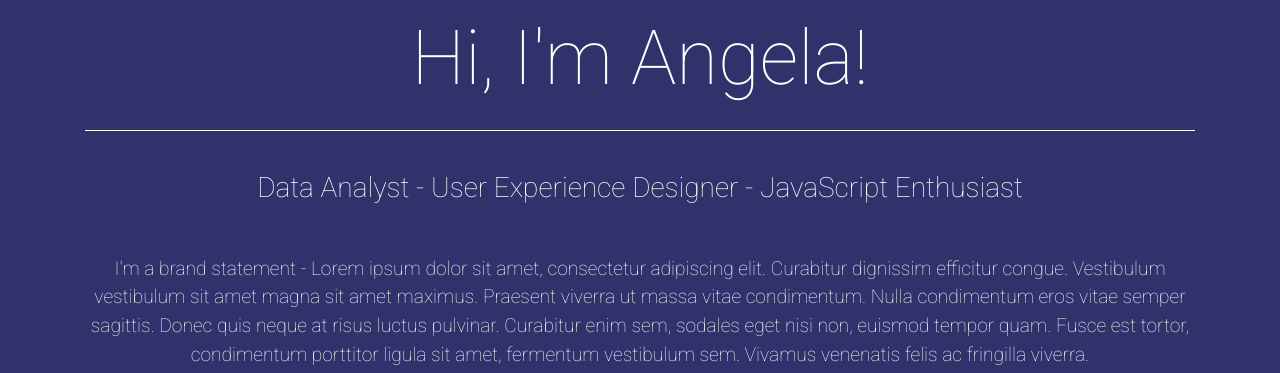
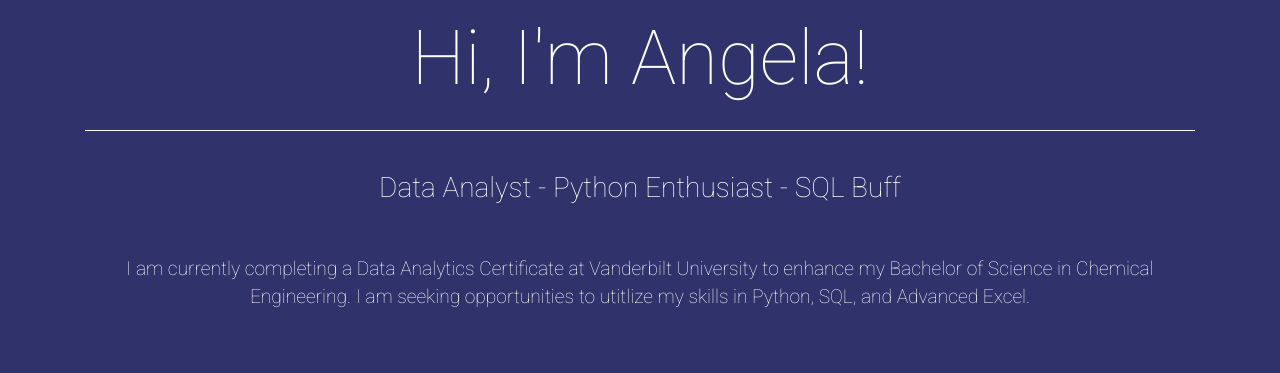
Before and after one commit to arivers444/portfolio, a plain HTML site: page portfolio/index.html in a window 1280 px wide. Shown: the part 460-833 px from the top of the page. Drawn offline with nearby package versions, Linux system fonts and the light colour scheme.

Commit message:
Added to Portfolio

```diff
--- a/portfolio/index.html
+++ b/portfolio/index.html
@@ -59,21 +59,13 @@
             <h1 class="mb-0">Hi, I'm Angela!</h1>
             <hr />
             <h2 class="mb-0">
-                Data Analyst - User Experience Designer - JavaScript
-                Enthusiast
+                Data Analyst - Python Enthusiast - SQL Buff
             </h2>
 
             <!-- Replace this text with your brand statement or other short text about you. -->
             <p class="brand-statement">
-                I'm a brand statement - Lorem ipsum dolor sit amet,
-                consectetur adipiscing elit. Curabitur dignissim efficitur
-                congue. Vestibulum vestibulum sit amet magna sit amet
-                maximus. Praesent viverra ut massa vitae condimentum. Nulla
-                condimentum eros vitae semper sagittis. Donec quis neque at
-                risus luctus pulvinar. Curabitur enim sem, sodales eget nisi
-                non, euismod tempor quam. Fusce est tortor, condimentum
-                porttitor ligula sit amet, fermentum vestibulum sem. Vivamus
-                venenatis felis ac fringilla viverra.
+               I am currently completing a Data Analytics Certificate at Vanderbilt University to enhance my Bachelor of Science in Chemical Engineering.
+               I am seeking opportunities to utitlize my skills in Python, SQL, and Advanced Excel.
             </p>
         </div>
     </header>
@@ -253,7 +245,7 @@
                         Connect with Me
                     </h2>
                     <p class="text-uppercase mb-4">
-                        myverycoolemail@gmail.com
+                        angelabarrettrivers@msn.com
                     </p>
                     <ul class="list-inline mb-0">
                         <li class="list-inline-item">
```
Also changed, not shown: portfolio_screenshot.png (added).
